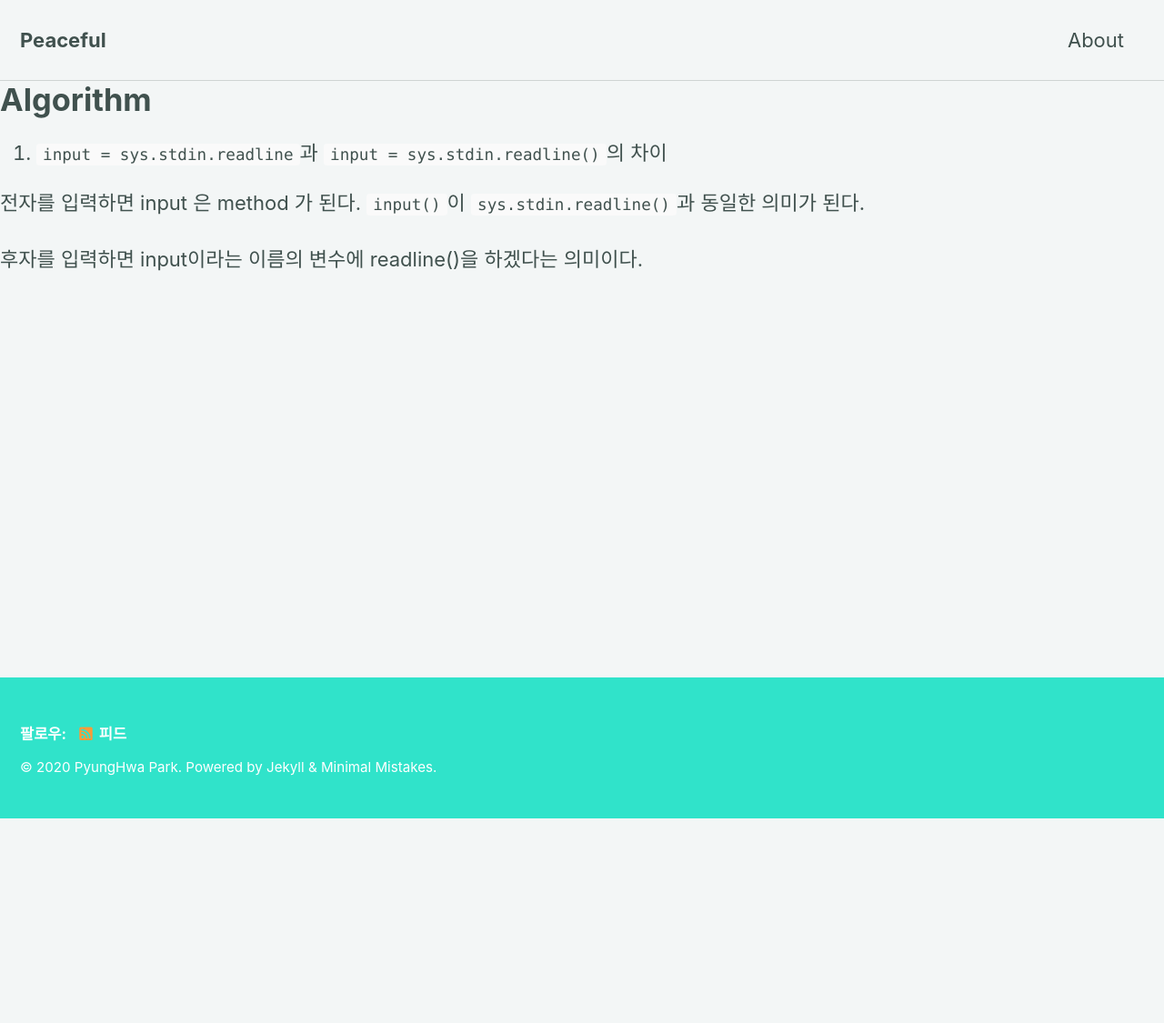
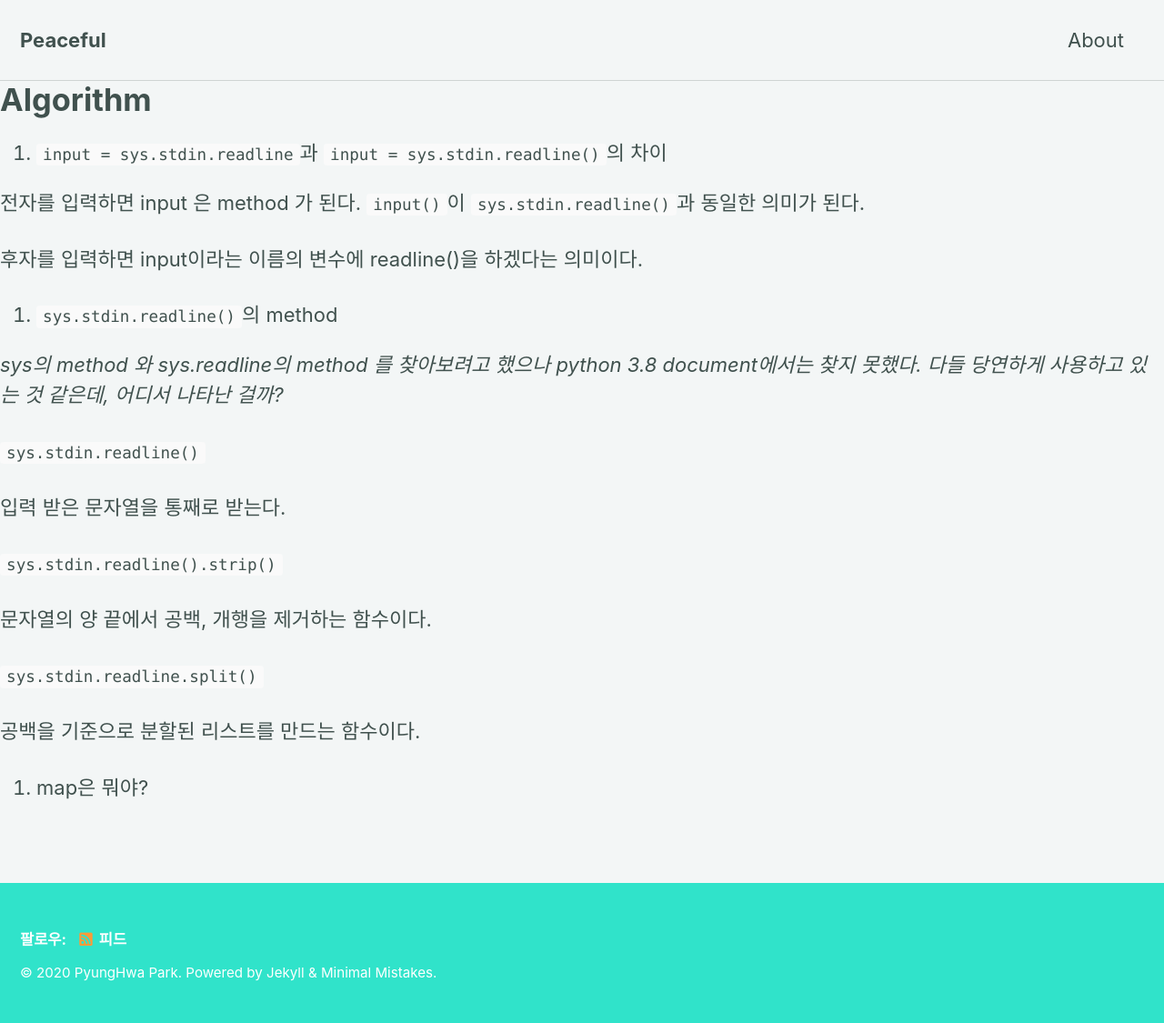
Before and after one commit to Dried-Apricot/Dried-Apricot.github.io, a Jekyll site: the page built from _posts/2020-07-20-TIL.md, in a window 1280 px wide. Shown: the whole page at 91% size. Built offline with Jekyll 4.4.1, drawn with Linux system fonts in a browser that asks for light colours; cached includes are drawn as plain includes; our own code applies the rules of GitHub Pages for plain Markdown files; before the commit the page ends 900 px from its top, so only the background shows below that.

Commit message:
Update 2020-07-20-TIL.md

```diff
--- a/_posts/2020-07-20-TIL.md
+++ b/_posts/2020-07-20-TIL.md
@@ -4,6 +4,8 @@ date: 2020-07-15 11:21
 categories: TIL python3 algorithm
 ---
 # Algorithm
+
+
 1. `input = sys.stdin.readline`과 `input = sys.stdin.readline()`의 차이
 
 전자를 입력하면 input 은 method 가 된다.
@@ -11,3 +13,30 @@ categories: TIL python3 algorithm
 
 
 후자를 입력하면 input이라는 이름의 변수에 readline()을 하겠다는 의미이다.
+
+
+2. `sys.stdin.readline()`의 method
+
+
+*sys의 method 와 sys.readline의 method 를 찾아보려고 했으나 python 3.8 document에서는 찾지 못했다.*
+*다들 당연하게 사용하고 있는 것 같은데, 어디서 나타난 걸까?*
+
+
+`sys.stdin.readline()`
+
+
+입력 받은 문자열을 통째로 받는다.
+
+`sys.stdin.readline().strip()`
+
+
+문자열의 양 끝에서 공백, 개행을 제거하는 함수이다.
+
+
+`sys.stdin.readline.split()`
+
+
+공백을 기준으로 분할된 리스트를 만드는 함수이다.
+
+
+3. map은 뭐야?
```
